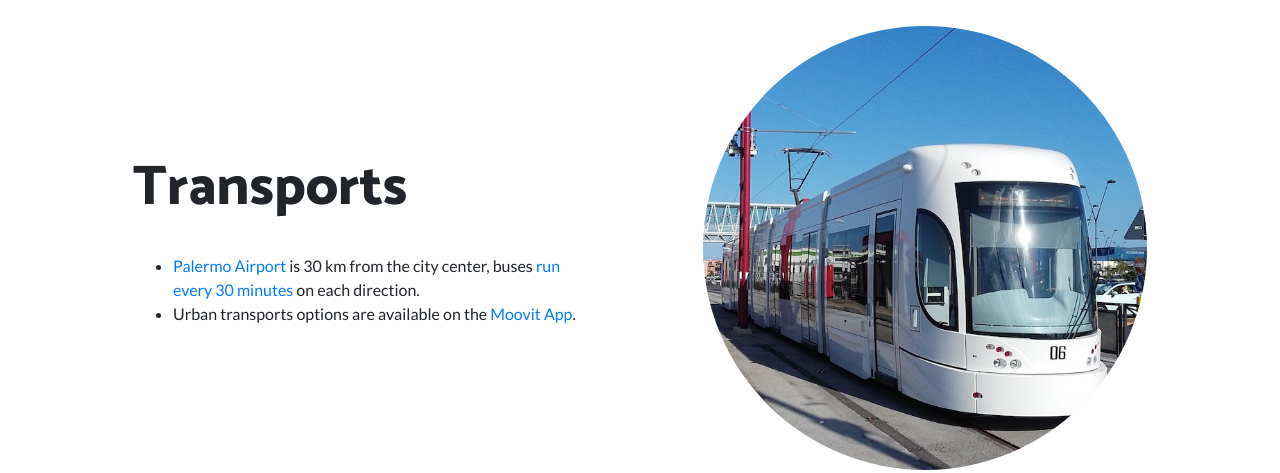
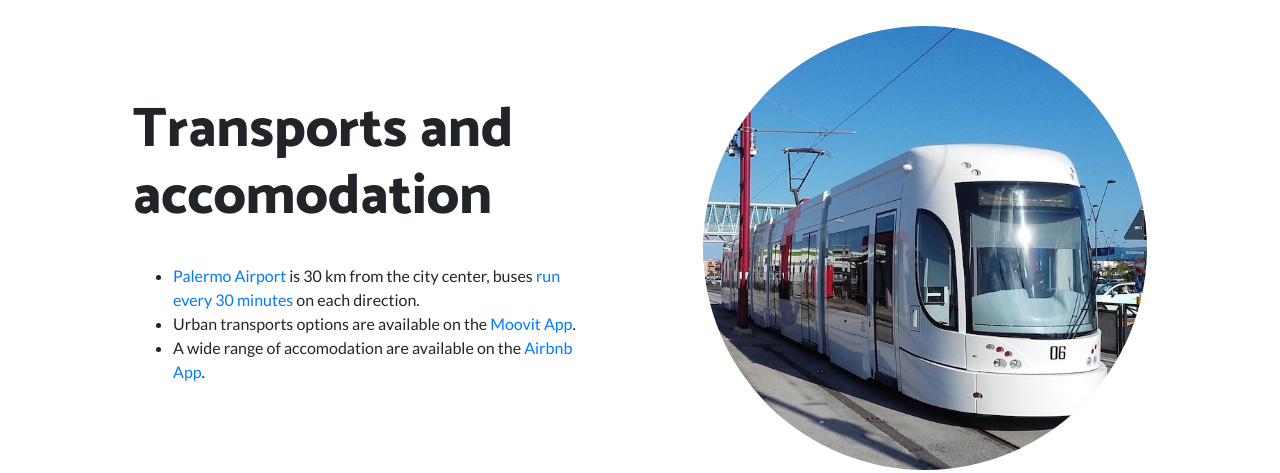
Before and after one commit to marcofromsicily/twodaysinpalermo, a website: page generalinfo.html in a window 1280 px wide. Shown: the part 523-996 px from the top of the page. Drawn offline with Linux system fonts and the light colour scheme.

Commit message:
added airbnb

```diff
--- a/generalinfo.html
+++ b/generalinfo.html
@@ -70,13 +70,14 @@
           </div>
           <div class="col-lg-6 order-lg-1">
             <div class="p-5">
-              <h2 class="display-4">Transports</h2><br>
+              <h2 class="display-4">Transports and accomodation</h2><br>
             <ul>
               <li><a href="http://www.gesap.it/en/">Palermo Airport </a>is 30 km from the city center,
                 buses <a href="http://www.gesap.it/en/aeroporto/arrive-at-the-airport/connections/">run every 30 minutes</a>
                 on each direction.
               </li>
               <li>Urban transports options are available on the <a href="https://moovitapp.com/">Moovit App</a>. </li>
+              <li>A wide range of accomodation are available on the <a href="https://www.airbnb.it/">Airbnb App</a>. </li>
             </ul>
             </div>
           </div>
```
Also changed, not shown: img/aeroporto-palermo-airside.jpg, img/martorana.jpg, img/spiaggia-mondello-palermo.jpg, 1 other file.
